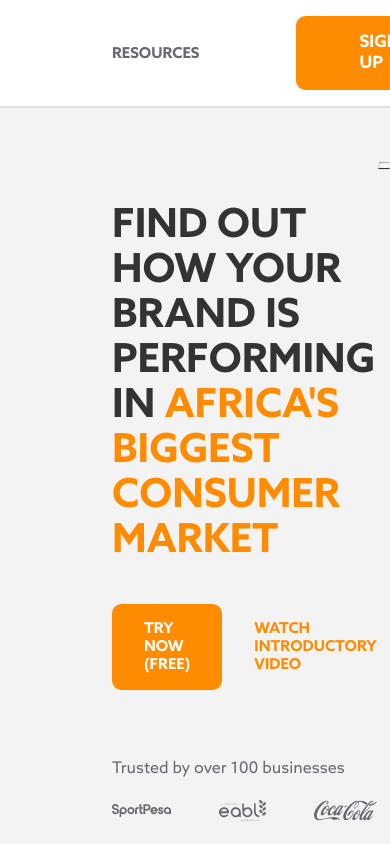
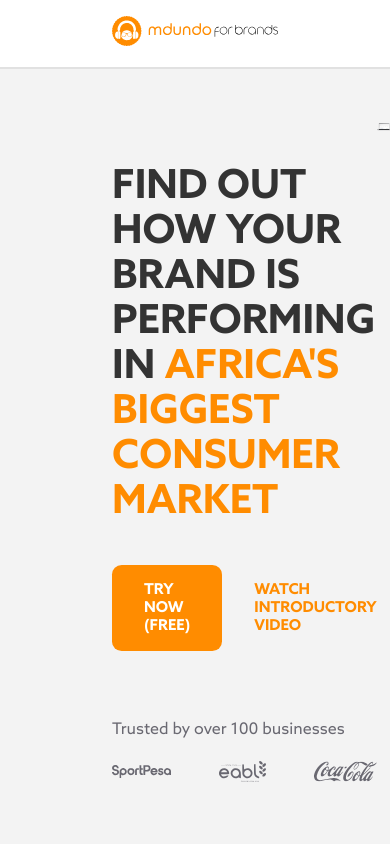
Before and after one commit to GabrielAbubakar/mdundo-for-brands, a Next.js app: page / in a window 390 px wide. Shown: the top 844 px of the page. Built offline with nearby package versions, Linux system fonts and the light colour scheme.

Commit message:
navigation links removed on tablet

```diff
--- a/components/navBar/Navigation.js
+++ b/components/navBar/Navigation.js
@@ -38,7 +38,6 @@
                     <a href='#none' className={styles.navigation__button}>Sign Up</a>
                 </ul>
 
-
             </nav>
             {/* </div> */}
         </div>
--- a/components/navBar/Navigation.module.scss
+++ b/components/navBar/Navigation.module.scss
@@ -1,3 +1,6 @@
+@import '../../styles/_mixins.scss';
+
+
 .navigation__container {
     background-color: #FFFFFF;
     border-bottom: 2px solid #E1E1E1;
@@ -21,6 +24,10 @@
     list-style: none;
     align-items: center;
     position: relative;
+
+    @include respond(tab-land) {
+        display: none;
+    }
 
 }
 
--- a/styles/Home.module.scss
+++ b/styles/Home.module.scss
@@ -1,4 +1,5 @@
 @import url('https://fonts.googleapis.com/css2?family=DM+Sans&display=swap');
+@import './_mixins';
 
 .home {
     background-color: #f3f3f3;
--- /dev/null
+++ b/styles/_mixins.scss
@@ -0,0 +1,34 @@
+@mixin respond($breakpoint) {
+
+    @if $breakpoint ==phone {
+        @media (max-width: 500px) {
+            @content
+        }
+
+        ; //479px
+    }
+
+    @if $breakpoint ==tab-port {
+        @media (max-width: 800px) {
+            @content
+        }
+
+        ; //767px
+    }
+
+    @if $breakpoint ==tab-land {
+        @media (max-width: 1000px) {
+            @content
+        }
+
+        ; //1200px
+    }
+
+    @if $breakpoint ==big-desktop {
+        @media (min-width: 112.5em) {
+            @content
+        }
+
+        ; //1800px
+    }
+}
```
